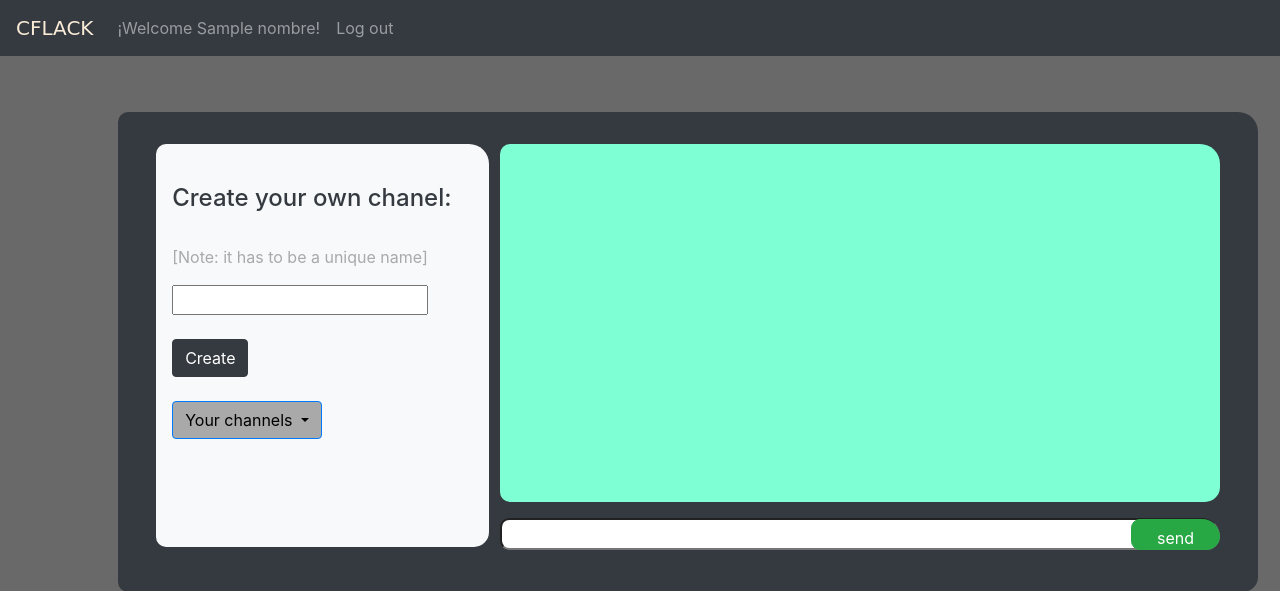
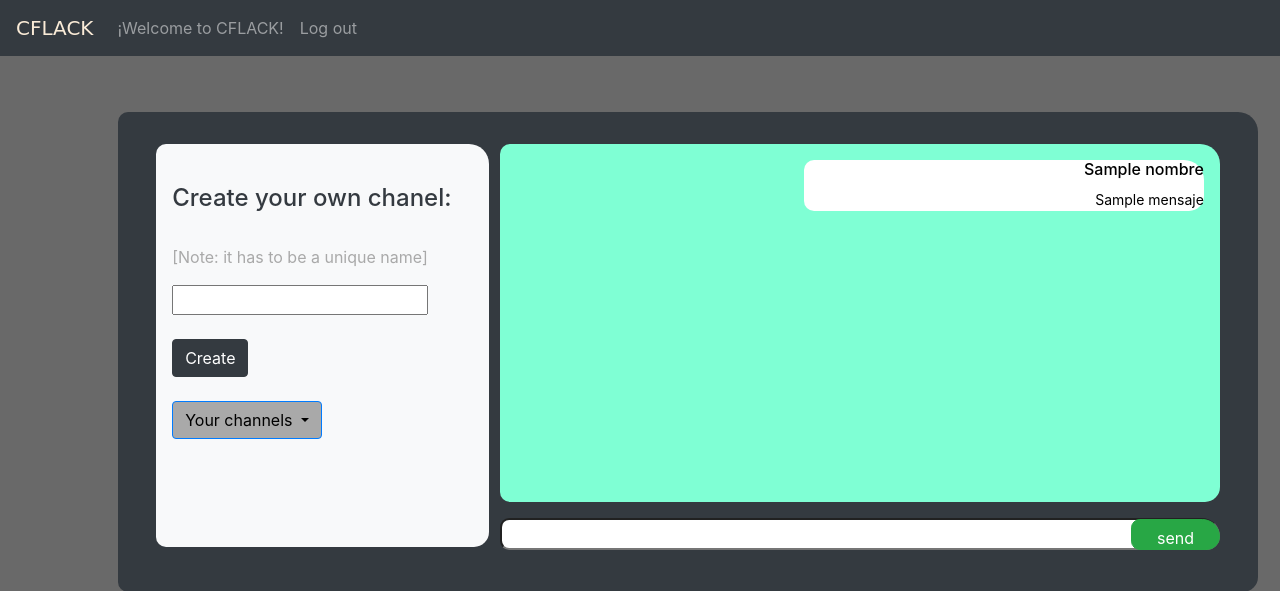
Before and after one commit to today-is-cinthia/cs50w-project2, a Flask app: template templates/home.html in a window 1280 px wide. Shown: the top 591 px of the page. Run offline with Flask 2, Linux system fonts and the light colour scheme; the template is opened without the code that fills it: most values are stand-ins (such as "Sample title", 1, 10 or a date in 2020); some libraries are stand-ins or nearby versions; some web fonts are replaced.

Commit message:
ventaja: puedo enviar mensajes en un canal. Desventaja: se borran al entrar a otro canal

```diff
--- a/application.py
+++ b/application.py
@@ -15,6 +15,8 @@ nombres = []
 channels=[]
 channels=["General"]
 
+
+
 @app.route("/")
 def index():
     return render_template("index.html")
@@ -22,22 +24,19 @@ def index():
 @app.route("/home", methods=["GET", "POST"])
 def home():
     if request.method == "POST":
-
+        name = request.form.get("name")
         #for i in nombres:
          #   if name == i:
           #      flash("This user already exists. Try again")
            #     return redirect("/")
-        name = request.form.get("name")
         nombres.append(name)
         session['name']=name
-        nombre= session['name']
         session.permanent=True
 
         channel = request.form.get("channel")
-        for i in channels:
-            if channel == i:
-                flash("This channel already exists. Try again")
-                return redirect("/home")
+        if channel in channels:
+            flash("This channel already exists. Please try again")
+            return redirect("/home")
         channels.append(channel)
         print(channels)
     else:
@@ -45,12 +44,35 @@ def home():
             nombre= session['name']
             session.permanent=True
 
-    return render_template("home.html",nombre=nombre, canal=channels)
+    return render_template("home.html",nombre=name, canal=channels)
+
+@app.route("/canal/<canales>", methods=['GET','POST'])
+def canal(canales):
+    mensajes=[]
+    if canales not in channels:
+        return redirect("/canal/General")
+
+    name= session['name']
+
+    mensaje = request.form.get("mensaje")
+
+    if mensaje == "":
+        flash("Please fill the message field")
+        return redirect("/canal/<canales>")
+    else:
+        mensajes.append(mensaje)
+    return render_template("home.html", nombre=name, canal=channels, mensajes = mensajes)
 
 @socketio.on("add channel")
 def add_chanel(data):
     emit('display channels',data["channel"], broadcast=True)
 
+@socketio.on('joined')
+def joined(data):
+    username = data['username']
+    room = data['room']
+    join_room(room)
+    send(username + ' has entered the room.', to=room)
 
 @app.route("/logout")
 def logout():
--- a/static/home.js
+++ b/static/home.js
@@ -1,8 +1,9 @@
 document.addEventListener('DOMContentLoaded',() => {
     var socket = io.connect(location.protocol+'//' + document.domain + ':' + location.port);
 
-var name = localStorage.getItem("name")
+ var name = localStorage.getItem("name")
 
+//borrar del almacenamiento nombre al salir
 document.querySelector("#salir").onclick = () =>{
   localStorage.getItem("name")
   localStorage.removeItem("name")
@@ -11,25 +12,27 @@ document.querySelector("#createchanel").onclick = () =>{
   var canales = document.querySelector("#channel").value
   localStorage.setItem("channel", canales)
 }
-localStorage.getItem("canales")
 
-socket.on('connect', () = {
-  socket.on('add channel',function(data){
-    $('#menu').append('<a class="dropdown-item" href="#">' + data["channel"] +'</a>' )
-  })
-  $('#createchanel').on('click', function() {
-    socket.emit($('#channel').val());
-    $('#channel').val('');
-  })
+localStorage.getItem("channel")
+
+socket.on('connect', () =>{
+
+  socket.on('message', function(data) {
+    $('#lista').append('<h6 >' + name + '</h6><small>' + data + '</small>')
+    })
+
+    $('#enviar').on('click', function() {
+      socket.send($('#mensaje').val());
+      $('#mensaje').val('');
+    })
+
+})
 })
 
-const boton = document.querySelector('#enviar')
-boton.disabled=true;
-
-socket.on('connect', () => {
+/*socket.on('connect', () => {
 
         socket.on('message', function(data) {
-          $('#lista').append('<div class="lista"><h6 >' + name + '</h6><small>' + data + '</small></div>')
+          $('#lista').append('<h6 >' + name + '</h6><small>' + data + '</small>')
           })
 
           $('#enviar').on('click', function() {
@@ -37,5 +40,4 @@ socket.on('connect', () => {
             $('#mensaje').val('');
           })
 
-    });
-})
+    });*/
--- a/templates/home.html
+++ b/templates/home.html
@@ -8,7 +8,7 @@ CFLACK
     <a style="font-family: 'Rubik Bubbles', cursive;color: antiquewhite;" class="navbar-brand" href="#">CFLACK</a>
     <ul class="navbar-nav">
       <li class="nav-item">
-        <a class="nav-link" href="">¡Welcome  {{nombre}}!</a>
+        <a class="nav-link" href="">¡Welcome to CFLACK!</a>
       </li>
       <li class="nav-item">
         <a id="salir" class="nav-link" href="/logout">Log out</a>
@@ -38,7 +38,7 @@ CFLACK
       </button>
       <div id="menu" class="dropdown-menu">
         {% for canales in canal %}
-        <a class="dropdown-item" href="#">{{canales}}</a>
+        <a class="dropdown-item" href="/canal/{{canales}}">{{canales}}</a>
         {% endfor %}
       </div>
     </div>
@@ -46,9 +46,26 @@ CFLACK
 
   <div id="pantallamensajes" style="float: right; width: 65%; height: 80%; margin-right: 2%; background-color: aquamarine;" class="container p-3 my-3">
     <div id="lista">
-
+      {% for i in mensajes %}
+      <h6>{{nombre}}</h6>
+      <small>{{i}}</small>
+      {% endfor %}
     </div>
   </div>
+  <script>
+    document.querySelector('#enviar').disabled = true;
+    document.querySelector('#mensaje').onkeyup = function() {
+        let message = document.querySelector('#mensaje').value;
+
+        if (message.length > 0 ){
+            document.querySelector('#enviar').disabled = false;
+        }
+        else {
+            document.querySelector('#enviar').disabled = true;
+        }
+    }
+</script>
+
 
 <input id="mensaje" style="float: right; margin-right: 2%;width: 65%; height: 7%" type="text">
 <button id="enviar" style="float: right; margin-right:2%;margin-top: -2.8%; height: 7%; width: 8%;"type="submit" class="btn btn-success">send</button>
```
